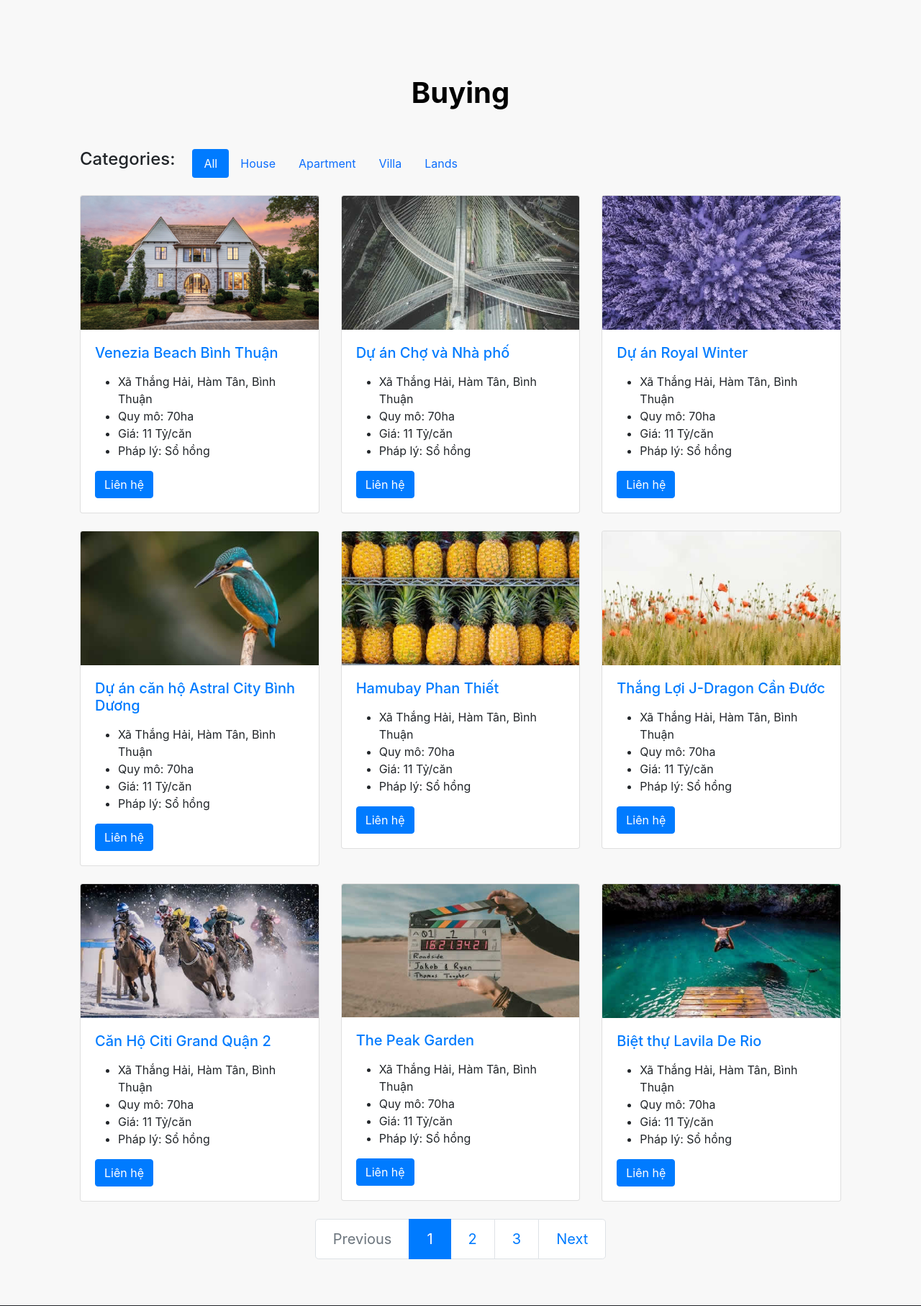
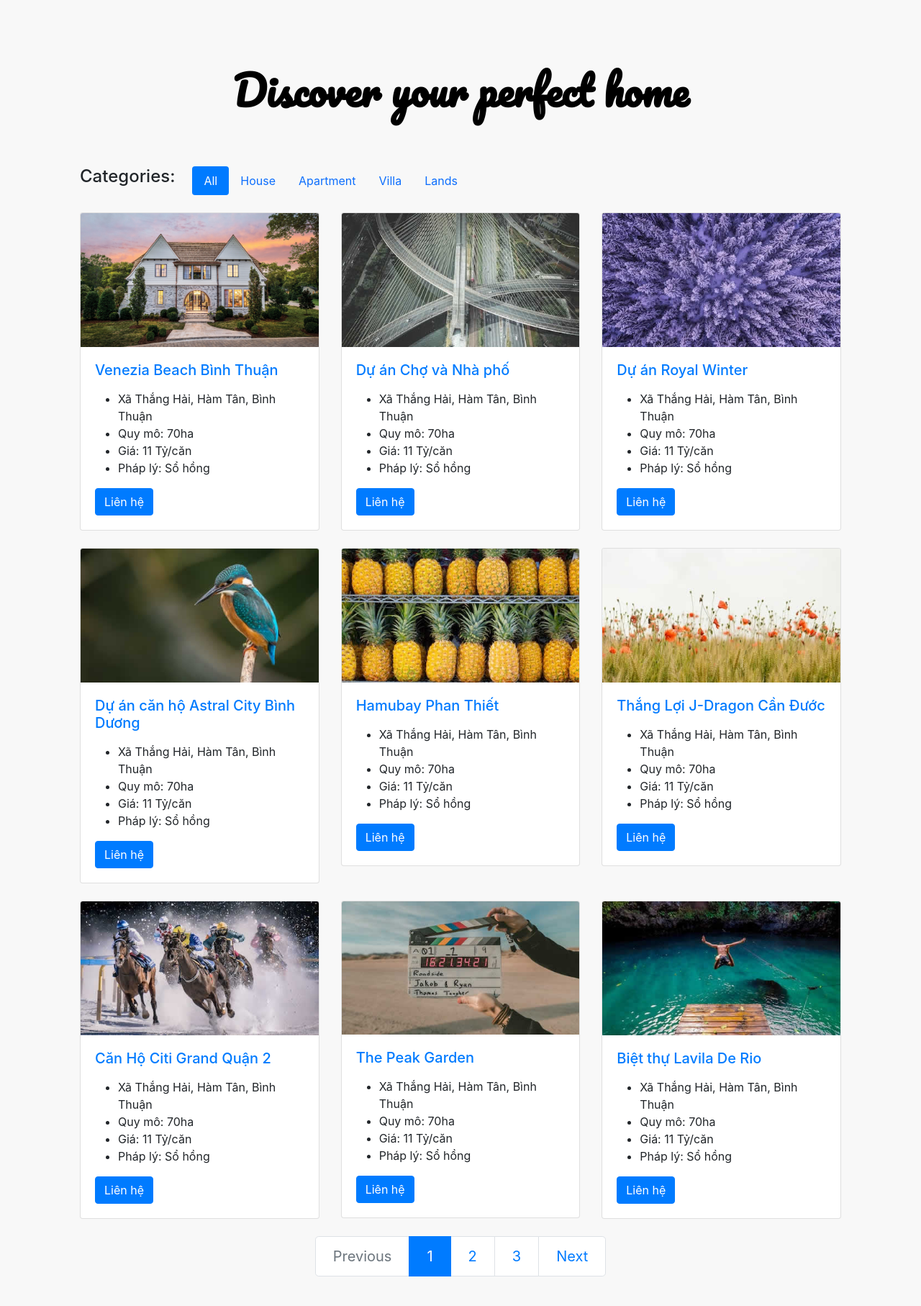
Before and after one commit to 19KTPM1-sweet-home/SweetHome_Application, a Node server app: page /buy/categories/all in a window 1280 px wide. Shown: the part 666-2480 px from the top of the page at 72% size. Run offline with Node 20, Linux system fonts and the light colour scheme; some libraries are stand-ins or nearby versions.

Commit message:
add title to buying page

```diff
--- a/home_selling/public/stylesheets/app.css
+++ b/home_selling/public/stylesheets/app.css
@@ -1112,19 +1112,23 @@ html {
 }
 
 /*-----------------------CATEGORIES----------------------*/
+.buying-section {
+  position: relative;
+}
+
 .buy-title {
-  margin: 0 auto;
+  width: 100%;
+  margin: 0;
   text-align: center;
-  color: black;
+  font-family: Pacifico;
   font-weight: bold;
-  font-size: 2.5rem;
 }
 
 .buy-title p {
   color: black;
   font-weight: bold;
-  font-size: 2.5rem;
-  margin-top: 2.5em;
+  font-size: 3.5rem;
+  margin-top: 1.5em;
 }
 /*==================
  LATEST PROPERTY SECTION
--- a/home_selling/resources/views/buyList.hbs
+++ b/home_selling/resources/views/buyList.hbs
@@ -4,12 +4,13 @@
 
 <div class="container-fluid">
     <div id="content" class="mx-auto tm-content-container">
-        <main>
+        <main class="buying-section">
+            <div class="buy-title">
+                <p>Discover your perfect home</p>
+            </div>
             <div class="row">
                 <div class="col-12">
-                    <div class="buy-title">
-                        <p>Buying</p>
-                    </div>
+
                     <ul class="nav nav-pills mt-5">
                         <li class="nav-item mr-4">
                             <h4>Categories:</h4>
```
